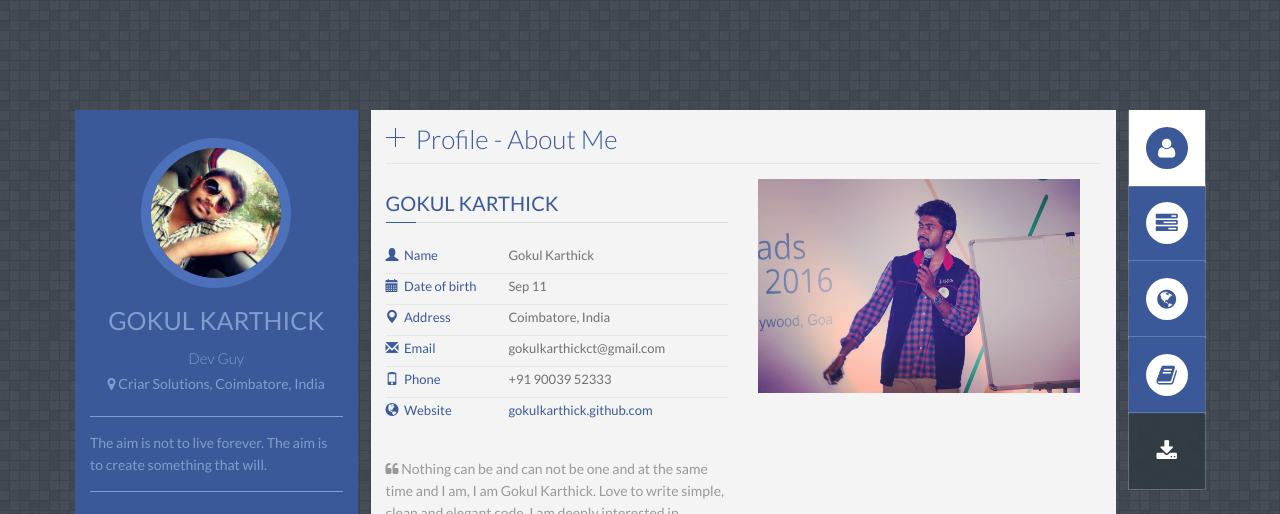
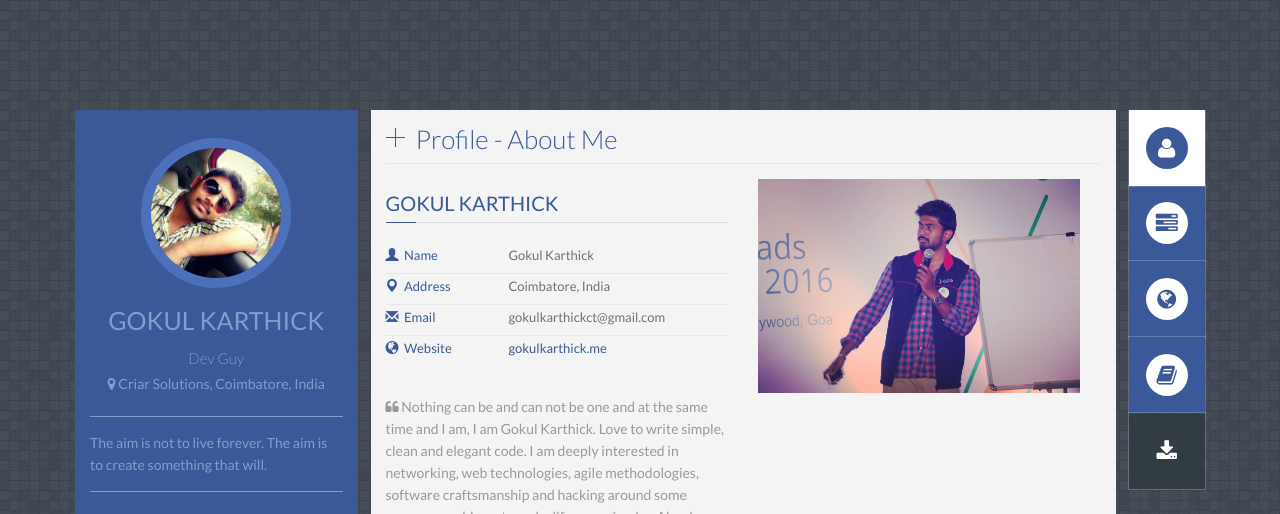
Before and after one commit to gokulkarthick/gokulkarthick.github.io, a plain HTML site: page index.html in a window 1280 px wide. Shown: the top 514 px of the page. Drawn offline with nearby package versions, Linux system fonts and the light colour scheme; some packages are replaced by stand-ins of ours.

Commit message:
Update index.html

```diff
--- a/index.html
+++ b/index.html
@@ -236,12 +236,12 @@
                 <div class="clear"></div>
             </li>
 
-            <li>
+          <!--  <li>
                 <i class="glyphicon glyphicon-calendar"></i>
                 <label>Date of birth</label>
                 <span class="value">Sep 11</span>
                 <div class="clear"></div>
-            </li>
+            </li> -->
 
             <li>
                 <i class="glyphicon glyphicon-map-marker"></i>
@@ -257,17 +257,17 @@
                 <div class="clear"></div>
             </li>
 
-            <li>
+        <!--    <li>
                 <i class="glyphicon glyphicon-phone"></i>
                 <label>Phone</label>
                 <span class="value">+91 90039 52333</span>
                 <div class="clear"></div>
-            </li>
+            </li> -->
 
             <li>
                 <i class="glyphicon glyphicon-globe"></i>
                 <label>Website</label>
-                <span class="value"><a href="https://gokulkarthick.github.io" target="_blank">gokulkarthick.github.com</a></span>
+                <span class="value"><a href="https://gokulkarthick.github.io" target="_blank">gokulkarthick.me</a></span>
                 <div class="clear"></div>
             </li>
 
```
